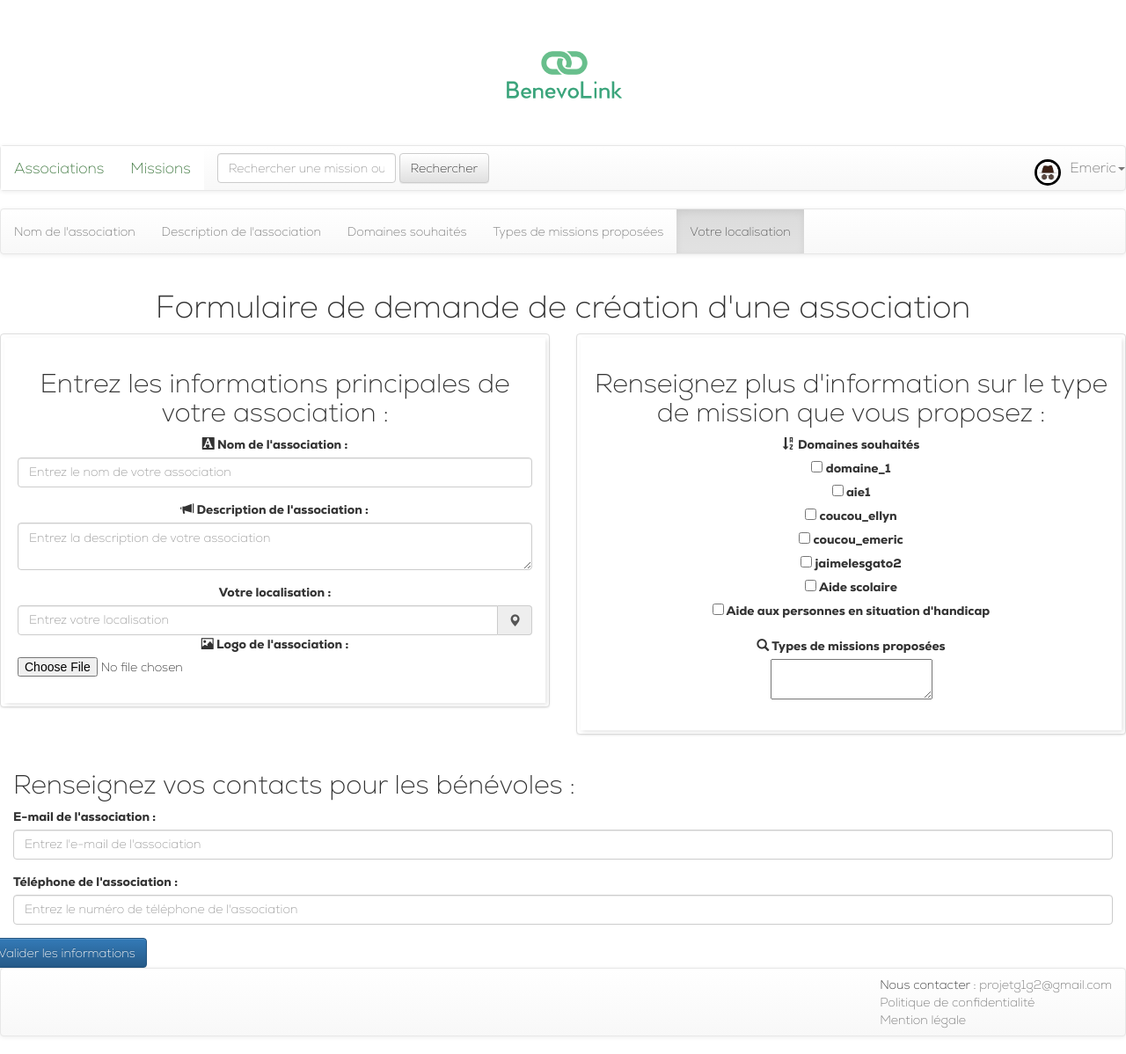
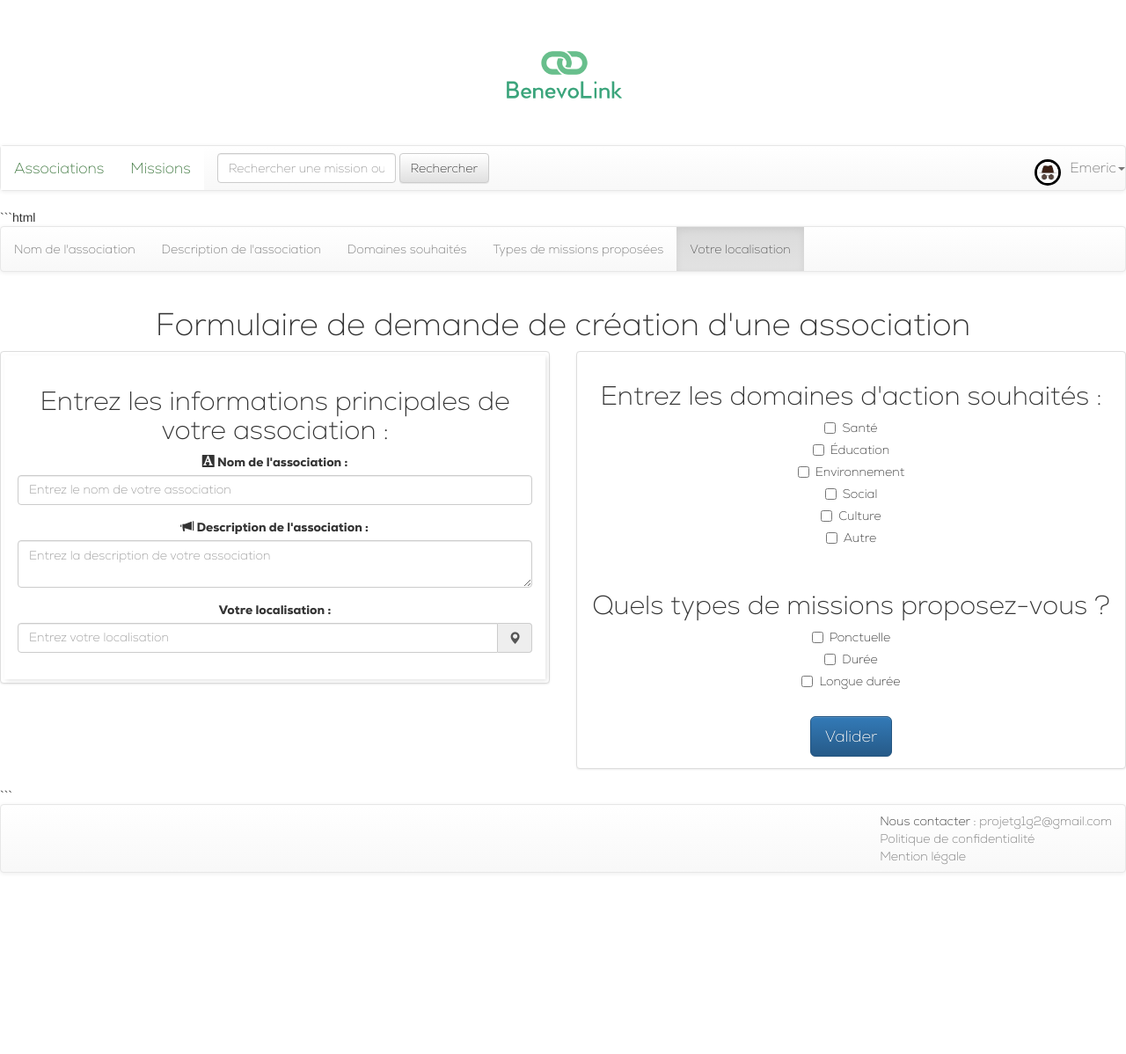
Before and after one commit to Benevolink/Website, a PHP site: page /calendar/controller/asso/admin/creation_asso.php in a window 1280 px wide. Shown: the part 111-1309 px from the top of the page at 88% size. After the commit the page ends 1103 px from the top, so only its background shows below. Run offline with PHP 8.4, Linux system fonts and the light colour scheme; the visitor is signed in with stand-in values (Sample User, id 1); data comes from the database, SQL or seed files in the repository.

Commit message:
corrections view/creation_asso.php

````diff
--- a/view/asso/admin/creation_asso.php
+++ b/view/asso/admin/creation_asso.php
@@ -1,115 +1,91 @@
+```html
+<!DOCTYPE html>
+<html lang="fr">
+
+<head>
+  <link rel="stylesheet" href="https://cdn.jsdelivr.net/npm/bootstrap@3.4.1/dist/css/bootstrap.min.css"
+    integrity="sha384-HSMxcRTRxnN+Bdg0JdbxYKrThecOKuH5zCYotlSAcp1+c8xmyTe9GYg1l9a69psu" crossorigin="anonymous">
+
+  <link rel="stylesheet" href="https://cdn.jsdelivr.net/npm/bootstrap@3.4.1/dist/css/bootstrap-theme.min.css"
+    integrity="sha384-6pzBo3FDv/PJ8r2KRkGHifhEocL+1X2rVCTTkUfGk7/0pbek5mMa1upzvWbrUbOZ" crossorigin="anonymous">
+
   <style>
-
-  /* body {
-  position: relative;
-} */
-
-  *{
+    * {
       font-family: Corps;
       src: url(fonts/Nexa-Heavy.woff2) format("woff2");
     }
 
-  #nav_navbar{
+    #nav_navbar {
       margin-left: 30 px
     }
 
-  /* Styling des formulaires */
     .form-group {
       margin-bottom: 15px;
     }
 
-  /* Couleur du texte */
-  h2, label {
-      color: #333; /* Couleur de texte principale */
+    h2,
+    label {
+      color: #333;
     }
 
-  /* Style de bouton */
     .btn-primary {
-      background-color: #337ab7; /* Couleur de bouton */
-      color: #fff; /* Couleur de texte du bouton */
-      border: none; /* Suppression de la bordure */
+      background-color: #337ab7;
+      color: #fff;
+      border: none;
     }
 
     .btn-primary:hover {
-      background-color: #23527c; /* Couleur de fond au survol */
+      background-color: #23527c;
     }
 
-  /* Style de la navbar */
     .navbar {
-      background-color: #337ab7; /* Couleur d'arrière-plan de la navbar */
+      background-color: #337ab7;
       border: none;
     }
 
-  /* Couleur du texte de la navbar */
     .navbar-nav > li > a {
-      color: #fff; /* Couleur de texte de la navbar */
+      color: #fff;
     }
 
-  /* Bordures pour les sections */
     #thumbnail_1 {
-      /* border: 1px solid #ddd; /* Bordure légère */
-      padding: 15px; /* Espacement intérieur */
+      padding: 15px;
       box-shadow: 2px 2px 5px rgba(0, 0, 0, 0.1);
-      /* background-color: #DAFFDC; */
-
     }
 
-  #thumbnail_3{
+    #thumbnail_3 {
       display: block;
     }
 
-  #btn_validation{
+    #btn_validation {
       display: block;
     }
-
-
-
   </style>
 
+  <script src="https://code.jquery.com/jquery-1.12.4.min.js"
+    integrity="sha384-nvAa0+6Qg9clwYCGGPpDQLVpLNn0fRaROjHqs13t4Ggj3Ez50XnGQqc/r8MhnRDZ"
+    crossorigin="anonymous"></script>
+
+  <script src="https://cdn.jsdelivr.net/npm/bootstrap@3.4.1/dist/js/bootstrap.min.js"
+    integrity="sha384-aJ21OjlMXNL5UyIl/XNwTMqvzeRMZH2w8c5cRVpzpU8Y5bApTppSuUkhZXN0VxHd"
+    crossorigin="anonymous"></script>
+
   <script>
-  $(document).ready(function() {
-    $('body').scrollspy({ target: '.navbar' });
+    $(document).ready(function () {
+      $('body').scrollspy({
+        target: '.navbar'
+      });
     });
   </script>
 
+</head>
 
 <body data-spy="scroll" data-target=".navbar" data-offset="50">
 
+  <link rel="stylesheet" href="https://cdn.jsdelivr.net/npm/bootstrap@3.4.1/dist/css/bootstrap.min.css"
+    integrity="sha384-HSMxcRTRxnN+Bdg0JdbxYKrThecOKuH5zCYotlSAcp1+c8xmyTe9GYg1l9a69psu" crossorigin="anonymous">
 
- <!-- jQuery (necessary for Bootstrap's JavaScript plugins) -->
-    <script src="https://code.jquery.com/jquery-1.12.4.min.js" integrity="sha384-nvAa0+6Qg9clwYCGGPpDQLVpLNn0fRaROjHqs13t4Ggj3Ez50XnGQqc/r8MhnRDZ" crossorigin="anonymous"></script>
-    <!-- Include all compiled plugins (below), or include individual files as needed -->
-    <!-- <script src="https://cdn.jsdelivr.net/npm/bootstrap@3.4.1/dist/js/bootstrap.min.js" integrity="sha384-aJ21OjlMXNL5UyIl/XNwTMqvzeRMZH2w8c5cRVpzpU8Y5bApTppSuUkhZXN0VxHd" crossorigin="anonymous">
-    </script> -->
-
-
-<!-- Latest compiled and minified CSS -->
-<link rel="stylesheet" href="https://cdn.jsdelivr.net/npm/bootstrap@3.4.1/dist/css/bootstrap.min.css" integrity="sha384-HSMxcRTRxnN+Bdg0JdbxYKrThecOKuH5zCYotlSAcp1+c8xmyTe9GYg1l9a69psu" crossorigin="anonymous">
-
-<!-- Optional theme -->
-<link rel="stylesheet" href="https://cdn.jsdelivr.net/npm/bootstrap@3.4.1/dist/css/bootstrap-theme.min.css" integrity="sha384-6pzBo3FDv/PJ8r2KRkGHifhEocL+1X2rVCTTkUfGk7/0pbek5mMa1upzvWbrUbOZ" crossorigin="anonymous">
-
-
-<script>
-  $(function () {
-  $('[data-toggle="tooltip"]').tooltip()
-})
-  $('#myModal').on('shown.bs.modal', function () {
-  $('#myInput').focus()
-})
-//   var bootstrapButton = $.fn.button.noConflict() // return $.fn.button to previously assigned value
-// $.fn.bootstrapBtn = bootstrapButton            // give $().bootstrapBtn the Bootstrap functionality
-
-
-
-    </script>
-
-
-<script src="https://cdn.jsdelivr.net/npm/bootstrap@3.4.1/dist/js/bootstrap.min.js" integrity="sha384-aJ21OjlMXNL5UyIl/XNwTMqvzeRMZH2w8c5cRVpzpU8Y5bApTppSuUkhZXN0VxHd" crossorigin="anonymous"></script>
-
-
-
-
+  <link rel="stylesheet" href="https://cdn.jsdelivr.net/npm/bootstrap@3.4.1/dist/css/bootstrap-theme.min.css"
+    integrity="sha384-6pzBo3FDv/PJ8r2KRkGHifhEocL+1X2rVCTTkUfGk7/0pbek5mMa1upzvWbrUbOZ" crossorigin="anonymous">
 
   <div class="modal fade" tabindex="-1" role="dialog">
     <div class="modal-dialog" role="document">
@@ -125,13 +101,12 @@
           <button type="button" class="btn btn-default" data-dismiss="modal">Close</button>
           <button type="button" class="btn btn-primary">Save changes</button>
         </div>
-    </div><!-- /.modal-content -->
-  </div><!-- /.modal-dialog -->
-</div><!-- /.modal -->
+      </div>
+    </div>
+  </div>
 
   <nav class="navbar navbar-default">
     <ul class="nav navbar-nav" id="nav_navbar">
-
       <li><a href="#nom_association"> Nom de l'association</a></li>
       <li><a href="#description_association">Description de l'association</a></li>
       <li><a href="#domaines_souhaites">Domaines souhaités</a></li>
@@ -153,118 +128,81 @@
           <h2>Entrez les informations principales de votre association :</h2>
           <form>
             <div class="form-group">
-                  <label for="nomAssociation" enctype="multipart/form-data" action="creation_asso_sql.php" method="post"  > <span class="glyphicon glyphicon-text-background" aria-hidden="true"></span> Nom de l'association :</label>
-                  <input data-toggle="tooltip" data-placement="right" title="Champs obligatoire" type="text" class="form-control" id="nomAssociation" name="nomAssociation" placeholder="Entrez le nom de votre association">
+              <label for="nomAssociation" enctype="multipart/form-data" action="creation_asso_sql.php" method="post"> <span
+                  class="glyphicon glyphicon-text-background" aria-hidden="true"></span> Nom de l'association :</label>
+              <input data-toggle="tooltip" data-placement="right" title="Champs obligatoire" type="text" class="form-control"
+                id="nomAssociation" name="nomAssociation" placeholder="Entrez le nom de votre association">
             </div>
             <div class="form-group">
-                  <label for="descriptionAssociation"> <span class="glyphicon glyphicon-bullhorn" aria-hidden="true"></span> Description de l'association :</label>
-                  <textarea data-toggle="tooltip" data-placement="right" title="Champs obligatoire" class="form-control" id="descriptionAssociation" name="descriptionAssociation" placeholder="Entrez la description de votre association"></textarea>
+              <label for="descriptionAssociation"> <span class="glyphicon glyphicon-bullhorn" aria-hidden="true"></span>
+                Description de l'association :</label>
+              <textarea data-toggle="tooltip" data-placement="right" title="Champs obligatoire" class="form-control"
+                id="descriptionAssociation" name="descriptionAssociation"
+                placeholder="Entrez la description de votre association"></textarea>
             </div>
             <div class="form-group">
               <label for="localisation">Votre localisation :</label>
               <div class="input-group">
-                <input data-toggle="tooltip" data-placement="right" title="Champs obligatoire" type="text" class="form-control" id="localisation" name="localisation" placeholder="Entrez votre localisation" required>
+                <input data-toggle="tooltip" data-placement="right" title="Champs obligatoire" type="text" class="form-control"
+                  id="localisation" name="localisation" placeholder="Entrez votre localisation" required>
                 <span class="input-group-addon">
-                  <i class="glyphicon glyphicon-map-marker"></i> <!-- Icône de marqueur de carte -->
+                  <i
+
+ class="glyphicon glyphicon-map-marker"></i>
                 </span>
-
-
               </div>
-
-
-
-              <!-- Champ pour le logo de l'association -->
-              <div class="form-group">
-                  <label for="logoAssociation"><span class="glyphicon glyphicon-picture" aria-hidden="true"></span> Logo de l'association :</label>
-                  <input type="file" id="logoAssociation" name="logoAssociation">
             </div>
-
-            </div>
-
           </form>
         </div>
       </div>
     </div>
     <div class="col-sm-6">
-      <div class="thumbnail text-center bg-success">
-        <div class="caption" id="thumbnail_1">
-          <h2>Renseignez plus d'information sur le type de mission que vous proposez :</h2>
+      <div class="thumbnail text-center">
+        <div class="caption" id="thumbnail_3">
+          <h2>Entrez les domaines d'action souhaités :</h2>
+          <form action="/action_page.php">
+            <div class="checkbox">
+              <label><input type="checkbox" value="" name="sante">Santé</label>
+            </div>
+            <div class="checkbox">
+              <label><input type="checkbox" value="" name="education">Éducation</label>
+            </div>
+            <div class="checkbox">
+              <label><input type="checkbox" value="" name="environnement">Environnement</label>
+            </div>
+            <div class="checkbox">
+              <label><input type="checkbox" value="" name="social">Social</label>
+            </div>
+            <div class="checkbox">
+              <label><input type="checkbox" value="" name="culture">Culture</label>
+            </div>
+            <div class="checkbox">
+              <label><input type="checkbox" value="" name="autre">Autre</label>
+            </div>
+          </form>
+          <br>
+          <h2>Quels types de missions proposez-vous ?</h2>
           <form>
-              <div class="form-group">
-                  <label for="nomAssociation"> <span class="glyphicon glyphicon-sort-by-alphabet" aria-hidden="true"></span>
-                  Domaines souhaités </label>
-                <p>
-                  <?php
-                    show_all_domaines();
-                  ?>
-                </p>
-
-
+            <div class="checkbox">
+              <label><input type="checkbox" value="" name="ponctuelle">Ponctuelle</label>
             </div>
-              <div class="form-group">
-                  <label for="descriptionAssociation"> <span class="glyphicon glyphicon-search" aria-hidden="true"></span>
-                    Types de missions proposées </label> <br>
-                <textarea name="missions"></textarea>
+            <div class="checkbox">
+              <label><input type="checkbox" value="" name="duree">Durée</label>
             </div>
-
+            <div class="checkbox">
+              <label><input type="checkbox" value="" name="longue_duree">Longue durée</label>
+            </div>
           </form>
-
+          <br>
+          <div id="btn_validation">
+            <button type="button" class="btn btn-primary btn-lg" data-toggle="modal" data-target=".modal">Valider</button>
           </div>
-      </div>
-    </div>
-
-    <div class="col-sm-12">
-      <div class="col-sm-12"> <!-- Utilisation de la classe text-center -->
-        <div class="caption" id="thumbnail_3">
-          <h2>Renseignez vos contacts pour les bénévoles :</h2>
-          <form>
-            <div class="form-group">
-              <label for="emailAssociation">E-mail de l'association :</label>
-              <input type="email" class="form-control" id="emailAssociation" name="emailAssociation" placeholder="Entrez l'e-mail de l'association" required>
-            </div>
-            <div class="form-group">
-              <label for="telAssociation">Téléphone de l'association :</label>
-              <input type="tel" class="form-control" id="telAssociation" name="telAssociation" placeholder="Entrez le numéro de téléphone de l'association">
-            </div>
-
-          </form>
-        </div>
-      </div>
-    </div>
-
-
-    <button type="button" class="btn btn-primary" data-toggle="modal" data-target="#confirmationModal">
-        Valider les informations
-    </button>
-
-    <!-- Modèle de confirmation -->
-    <div class="modal fade" id="confirmationModal" tabindex="-1" role="dialog" aria-labelledby="confirmationModalLabel">
-        <div class="modal-dialog" role="document">
-            <div class="modal-content">
-                <div class="modal-header">
-                    <button type="button" class="close" data-dismiss="modal" aria-label="Close">
-                        <span aria-hidden="true">&times;</span>
-                    </button>
-                    <h4 class="modal-title" id="confirmationModalLabel">Confirmation</h4>
-                </div>
-                <div class="modal-body">
-                    Attention, une fois les informations enregistrées, vous ne pourrez plus les modifier. Confirmez la création de l'association ?
-                </div>
-                <div class="modal-footer">
-                    <button type="button" class="btn btn-default" data-dismiss="modal">Annuler</button>
-                    <button type="button" class="btn btn-primary" data-dismiss="modal">Confirmer</button>
         </div>
       </div>
     </div>
   </div>
 
+</body>
 
-
-
-  </div>
-
-
-
-
-
-  </body>
+</html>
+```
````
Lines whose indentation alone changed are shown as unchanged.
